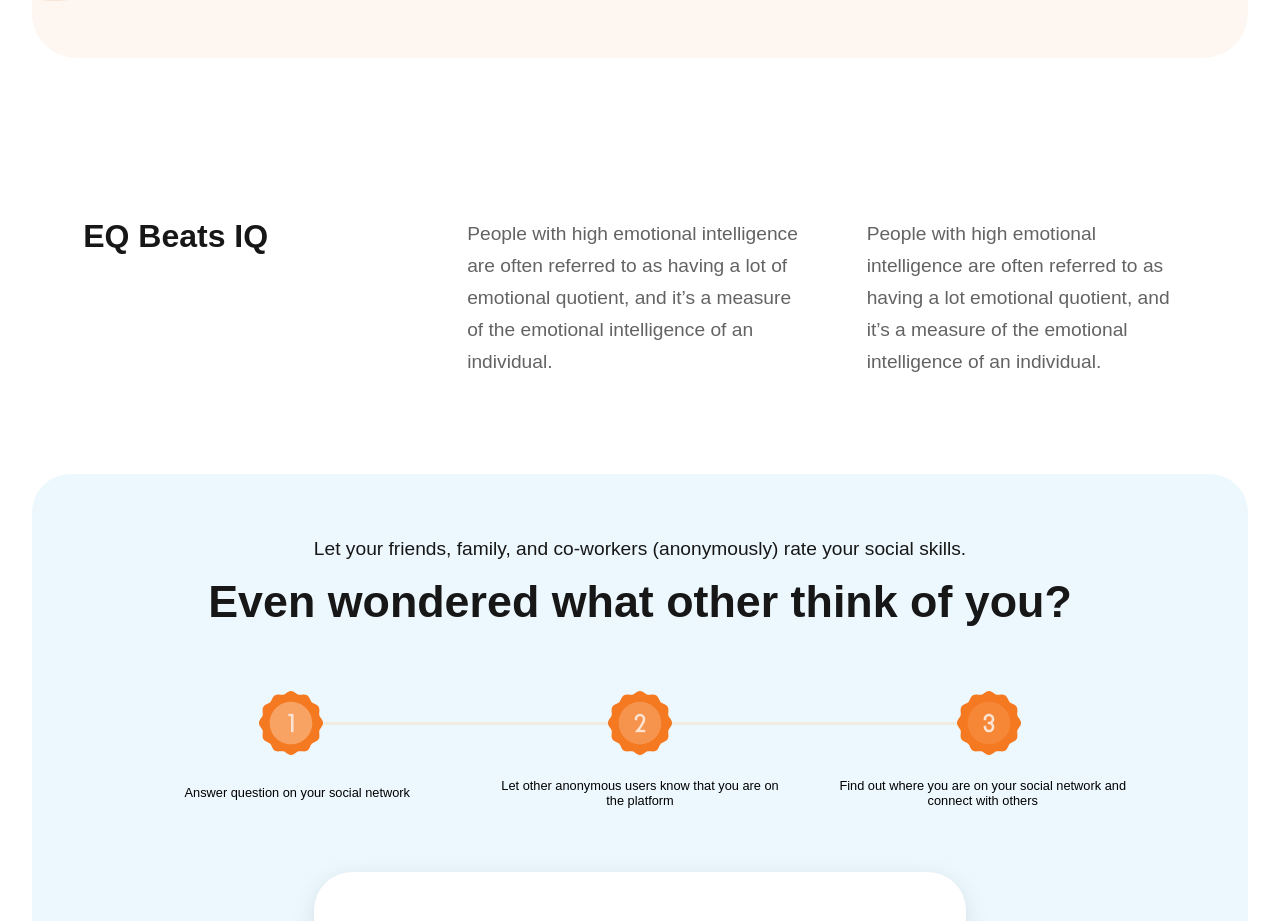
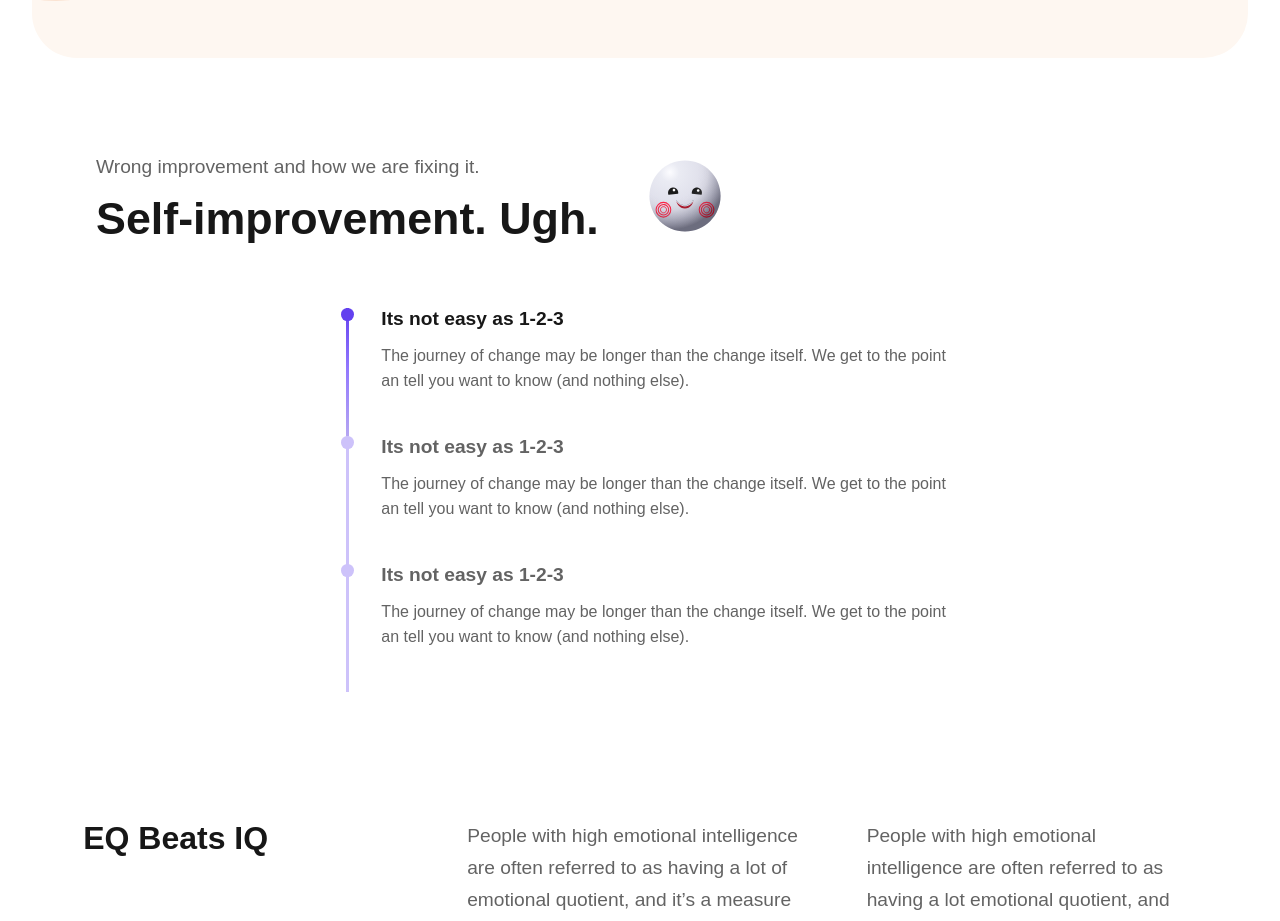
Before and after one commit to devprashantt/density-exchange, a Next.js app: page / in a window 1280 px wide. Shown: the part 1940-2861 px from the top of the page. Built offline with nearby package versions, Linux system fonts and the light colour scheme; a web font is replaced by a local one.

Commit message:
improvement section completed

```diff
--- a/src/app/layout.js
+++ b/src/app/layout.js
@@ -1,7 +1,7 @@
 import "./globals.scss";
 
 export const metadata = {
-  title: "Ahead App - The pocket coach to stay on top your emotions",
+  title: "Ahead App - The pocket coach of your emotions",
   description: "Density app task",
 };
 
--- a/src/app/page.js
+++ b/src/app/page.js
@@ -11,6 +11,7 @@ import {
   Work,
   Vacancies,
   Team,
+  Improvement,
 } from "@/containers";
 import { Navbar } from "@/components";
 
@@ -22,7 +23,7 @@ export default function Home() {
       <EQBeats />
       <Sounds />
       <MeetAhead />
-      {/* TIMELINE */}
+      <Improvement />
       <EQBeats />
       <Team />
       <Test />
--- a/src/components/Card/Card.js
+++ b/src/components/Card/Card.js
@@ -18,7 +18,7 @@ const Card = ({
           className={styles.emoji}
           style={{
             backgroundColor: color,
-            transform: `rotate(${rotation}deg);`,
+            transform: `rotate(${rotation}deg)`,
             color: text,
           }}
         >
--- a/src/containers/Improvement/Improvement.js
+++ b/src/containers/Improvement/Improvement.js
@@ -1,7 +1,100 @@
+"use client";
+
+import React, { useRef, useEffect, useState } from "react";
 import styles from "./Improvement.module.scss";
+import { images } from "@/constants";
+import Image from "next/image";
 
 const Improvement = () => {
-  return <div className={styles.improve}>Improvement</div>;
+  const timelineItems = [
+    {
+      title: "Its not easy as 1-2-3",
+      description:
+        "The journey of change may be longer than the change itself. We get to the point an tell you want to know (and nothing else).",
+    },
+    {
+      title: "Its not easy as 1-2-3",
+      description:
+        "The journey of change may be longer than the change itself. We get to the point an tell you want to know (and nothing else).",
+    },
+    {
+      title: "Its not easy as 1-2-3",
+      description:
+        "The journey of change may be longer than the change itself. We get to the point an tell you want to know (and nothing else).",
+    },
+    {
+      title: "Its not easy as 1-2-3",
+      description:
+        "The journey of change may be longer than the change itself. We get to the point an tell you want to know (and nothing else).",
+    },
+  ];
+
+  const [activeDot, setActiveDot] = useState(0);
+
+  // ON SCROLL CHANGE ACTIVE STATE
+  const ref = useRef(null);
+
+  useEffect(() => {
+    const observer = new IntersectionObserver(
+      ([entry]) => {
+        if (entry.isIntersecting) {
+          setActiveDot(0);
+        }
+      },
+      {
+        root: null,
+        rootMargin: "0px",
+        threshold: 0.5,
+      }
+    );
+
+    if (ref.current) {
+      observer.observe(ref.current);
+    }
+  }, []);
+
+  const handleScroll = (event) => {
+    const container = event.target;
+    const itemHeight = container.clientHeight / timelineItems.length;
+    const maxActiveDot = timelineItems.length - 1;
+
+    if (event.deltaY > 0 && activeDot < maxActiveDot) {
+      setActiveDot(activeDot + 1);
+    } else if (event.deltaY < 0 && activeDot > 0) {
+      setActiveDot(activeDot - 1);
+    }
+  };
+
+  return (
+    <div className={styles.improve}>
+      <div className={styles.header}>
+        <div className={styles.content}>
+          <p>Wrong improvement and how we are fixing it.</p>
+          <h1>Self-improvement. Ugh.</h1>
+        </div>
+        <Image src={images.ghost} alt={"ghost"} className={styles.ghost} />
+      </div>
+      <div className={styles.timeline} ref={ref} onWheel={handleScroll}>
+        {timelineItems.map((item, index) => (
+          <div
+            key={index}
+            className={
+              activeDot === index ? `${styles.card_active}` : styles.card
+            }
+            onClick={() => setActiveDot(index)}
+          >
+            <div className={styles.line}>
+              <div className={styles.circle}></div>
+            </div>
+            <div className={styles.content}>
+              <h2>{item.title}</h2>
+              <p>{item.description}</p>
+            </div>
+          </div>
+        ))}
+      </div>
+    </div>
+  );
 };
 
 export default Improvement;
--- a/src/containers/Improvement/Improvement.module.scss
+++ b/src/containers/Improvement/Improvement.module.scss
@@ -0,0 +1,176 @@
+.improve {
+    display: flex;
+    flex-direction: column;
+    align-items: center;
+    justify-content: center;
+    gap: 4rem;
+    width: 100%;
+    padding: 2rem 4rem;
+
+    .header {
+        width: 100%;
+        position: relative;
+
+        .content {
+            display: flex;
+            flex-direction: column;
+            align-items: flex-start;
+            justify-content: center;
+            gap: 0.8rem;
+            width: 100%;
+
+            h1 {
+                font-size: 2.8rem;
+                font-weight: 700;
+            }
+
+            p {
+                font-size: 1.2rem;
+                font-weight: 400;
+                color: #636363;
+                line-height: 1.6rem;
+            }
+        }
+
+        .ghost {
+            position: absolute;
+
+            height: 8rem;
+            width: 8rem;
+
+            top: -1.4rem;
+            right: 40%;
+        }
+    }
+
+    .timeline::-webkit-scrollbar {
+        display: none;
+    }
+
+    // MAKE SCROLL SMOOTH
+    .timeline {
+        scrollbar-width: none;
+        -ms-overflow-style: none;
+    }
+
+    .timeline {
+        display: flex;
+        flex-direction: column;
+        align-items: center;
+        justify-content: center;
+        max-height: 24rem;
+        overflow-y: scroll;
+        padding: 8rem 0rem 0 2rem;
+
+        width: 60%;
+
+        .card {
+            display: flex;
+            align-items: flex-start;
+            justify-content: center;
+            gap: 2rem;
+            height: 100%;
+
+            .line {
+                display: flex;
+                align-items: center;
+                justify-content: center;
+                position: relative;
+                background-color: #cdc2fa;
+                min-height: 8rem;
+                width: 4px;
+
+                .circle {
+                    position: absolute;
+                    background-color: #cdc2fa;
+                    height: 0.8rem;
+                    width: 0.8rem;
+                    border-radius: 50%;
+                    top: 0;
+                }
+            }
+
+            .content {
+                display: flex;
+                flex-direction: column;
+                align-items: flex-start;
+                justify-content: center;
+                gap: 0.8rem;
+                width: 100%;
+
+                padding-bottom: 2rem;
+
+                h2 {
+                    font-size: 1.2rem;
+                    font-weight: 700;
+                    color: #636363;
+                }
+
+                p {
+                    font-size: 1rem;
+                    font-weight: 400;
+                    color: #636363;
+                    line-height: 1.6rem;
+                }
+            }
+        }
+
+        .card_active {
+            display: flex;
+            align-items: flex-start;
+            justify-content: center;
+            gap: 2rem;
+            height: 100%;
+
+            .line {
+                display: flex;
+                align-items: center;
+                justify-content: center;
+                position: relative;
+
+                background: rgb(99, 65, 239);
+                background: linear-gradient(
+                    183deg,
+                    rgba(99, 65, 239, 1) 0%,
+                    rgba(146, 120, 254, 1) 47%,
+                    rgba(181, 166, 242, 1) 100%
+                );
+
+                min-height: 8rem;
+                width: 4px;
+
+                .circle {
+                    position: absolute;
+                    background-color: #6341ef;
+                    height: 0.8rem;
+                    width: 0.8rem;
+                    border-radius: 50%;
+                    top: 0;
+                }
+            }
+
+            .content {
+                display: flex;
+                flex-direction: column;
+                align-items: flex-start;
+                justify-content: center;
+                gap: 0.8rem;
+                width: 100%;
+
+                padding-bottom: 2rem;
+
+                h2 {
+                    font-size: 1.2rem;
+                    font-weight: 700;
+                }
+
+                p {
+                    font-size: 1rem;
+                    font-weight: 400;
+                    color: #636363;
+                    line-height: 1.6rem;
+                }
+            }
+        }
+    }
+}
--- a/src/containers/Team/Team.js
+++ b/src/containers/Team/Team.js
@@ -2,6 +2,7 @@ import styles from "./Team.module.scss";
 import Image from "next/image";
 import { Timeline } from "@/components";
 import { images } from "@/constants";
+import { motion } from "framer-motion";
 
 const Team = () => {
   return (
--- a/src/containers/index.js
+++ b/src/containers/index.js
@@ -7,6 +7,7 @@ import Test from "./Test/Test";
 import Work from "./Work/Work";
 import Vacancies from "./Vacancies/Vacancies";
 import Team from "./Team/Team";
+import Improvement from "./Improvement/Improvement";
 
 export {
   Hero,
@@ -18,4 +19,5 @@ export {
   Work,
   Vacancies,
   Team,
+  Improvement,
 };
```
